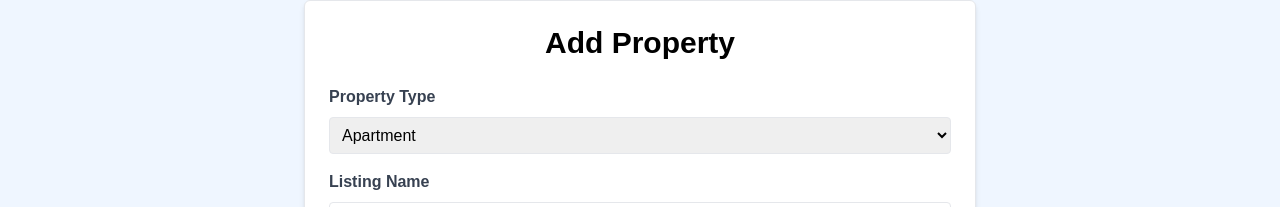
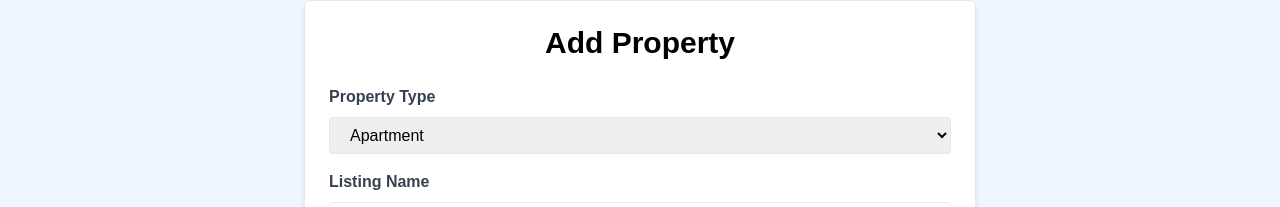
Before and after one commit to Anezz12/property-udemy, a Next.js app: page /properties/add in a window 1280 px wide. Shown: the part 177-384 px from the top of the page. Built offline with nearby package versions, Linux system fonts and the light colour scheme; no server answers.

Commit message:
fix: Adjust padding in PropertyAddForm component's type select element

```diff
--- a/components/PropertyAddForm.jsx
+++ b/components/PropertyAddForm.jsx
@@ -37,7 +37,7 @@ export default function PropertyAddForm() {
         <select
           id="type"
           name="type"
-          className="border rounded w-full py-2 px-2"
+          className="border rounded w-full py-2 px-4"
           required
         >
           <option value="Apartment">Apartment</option>
```
